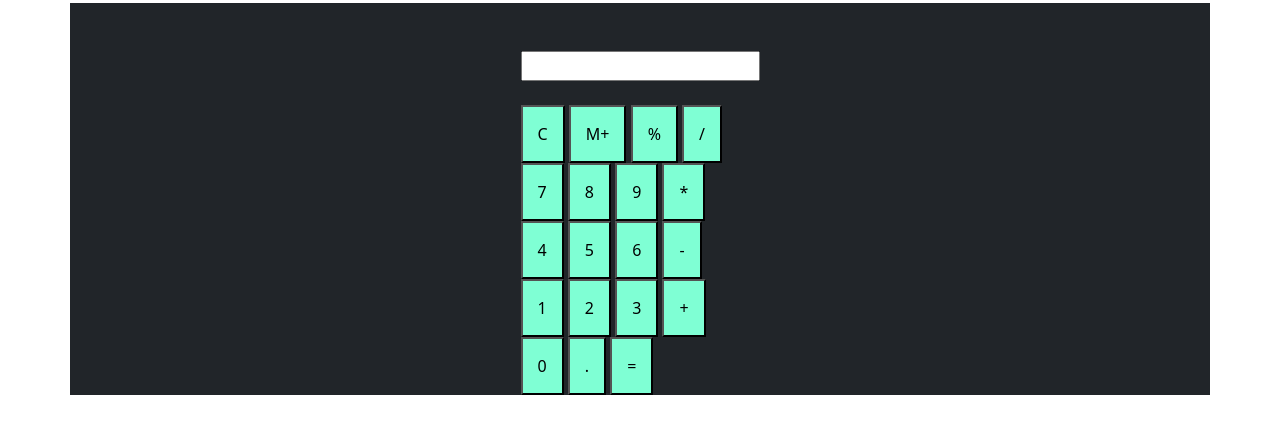
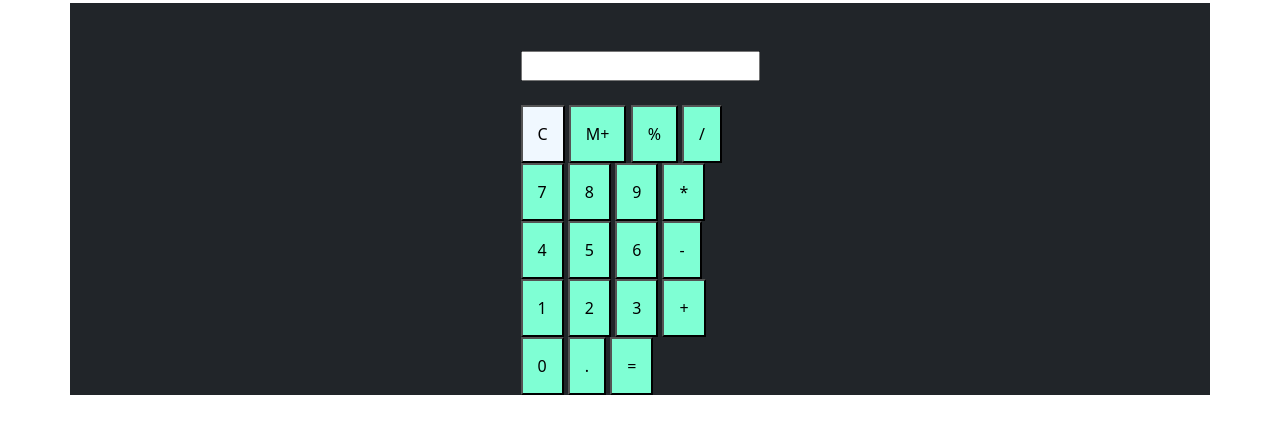
Before and after one commit to muzammilpro/My-Own-Calculator, a plain HTML site: page index.html in a window 1280 px wide. In both pictures the pointer is over the button 542 px from the left and 187 px from the top of the page. Shown: the part 53-486 px from the top of the page. Drawn offline with Linux system fonts and the light colour scheme.

Commit message:
DO SOme Changes

```diff
--- a/style.css
+++ b/style.css
@@ -1,6 +1,7 @@
 .buttons button {
     padding: 15px;
     background-color: aquamarine;
+
 }
 
 .container{
@@ -8,3 +9,7 @@
     align-items: center;
     justify-content: center;
 }
+
+.buttons button:hover{
+    background-color: aliceblue;
+}
```
